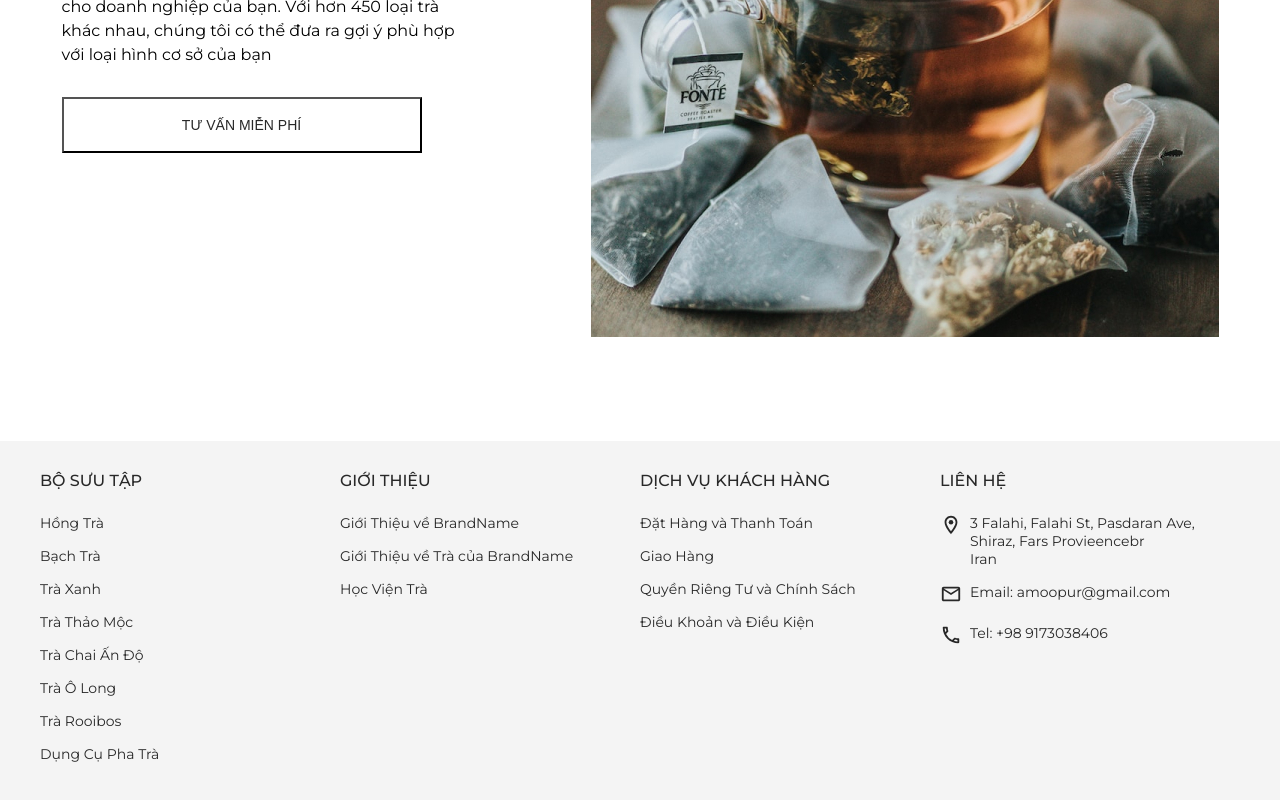
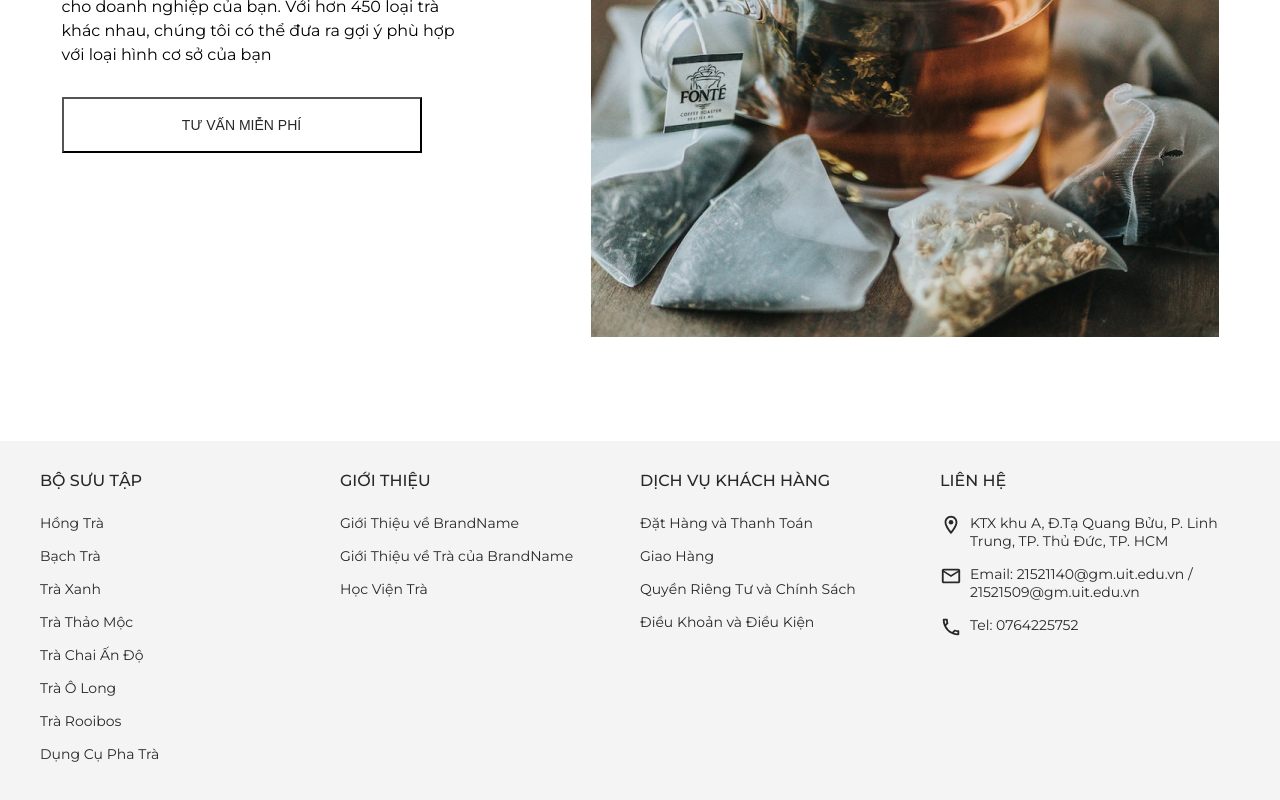
Before and after one commit to thuong22092k3/IE104_MocTraShop, a React (Create React App) app: page / in a window 1280 px wide. Shown: the part 3264-4064 px from the top of the page. Built offline with nearby package versions, Linux system fonts and the light colour scheme.

Commit message:
Fix product_name

```diff
--- a/src/Components/Footer/Footer.jsx
+++ b/src/Components/Footer/Footer.jsx
@@ -1,5 +1,5 @@
-import React from 'react'
-import { EmailIcon, LocationIcon, PhoneIcon } from '../Icons'
+import React from "react";
+import { EmailIcon, LocationIcon, PhoneIcon } from "../Icons";
 
 const Footer = () => {
   return (
@@ -39,23 +39,28 @@ const Footer = () => {
           <p>LIÊN HỆ</p>
           <ul>
             <li>
-              <i><LocationIcon /></i>
-              3 Falahi, Falahi St, Pasdaran Ave,<br /> Shiraz, Fars Provieencebr <br />
-              Iran
+              <i>
+                <LocationIcon />
+              </i>
+              KTX khu A, Đ.Tạ Quang Bửu, P. Linh Trung, TP. Thủ Đức, TP. HCM
             </li>
             <li>
-              <i><EmailIcon /></i>
-              Email: amoopur@gmail.com
+              <i>
+                <EmailIcon />
+              </i>
+              Email: 21521140@gm.uit.edu.vn / 21521509@gm.uit.edu.vn
             </li>
             <li>
-              <i><PhoneIcon /></i>
-              Tel: +98 9173038406
+              <i>
+                <PhoneIcon />
+              </i>
+              Tel: 0764225752
             </li>
           </ul>
         </div>
       </div>
     </footer>
-  )
-}
+  );
+};
 
-export default Footer
+export default Footer;
--- a/src/assets/Product.js
+++ b/src/assets/Product.js
@@ -108,7 +108,7 @@ const products = [
   },
   {
     id: 4,
-    title: "TRà Ô long núi cao Alishan",
+    title: "Trà Ô long núi cao Alishan",
     origin: "Đài Loan",
     price: 480,
     describe:
@@ -139,7 +139,7 @@ const products = [
   },
   {
     id: 7,
-    title: "Trà Rồng 4 hoa",
+    title: "Trà hoa Tứ Long",
     origin: "Trung Quốc",
     price: 480,
     describe:
--- a/src/sass/_base.scss
+++ b/src/sass/_base.scss
@@ -11,7 +11,6 @@
 
   }
 
-
   html {
     font-size: 62.5%;
   }
```
